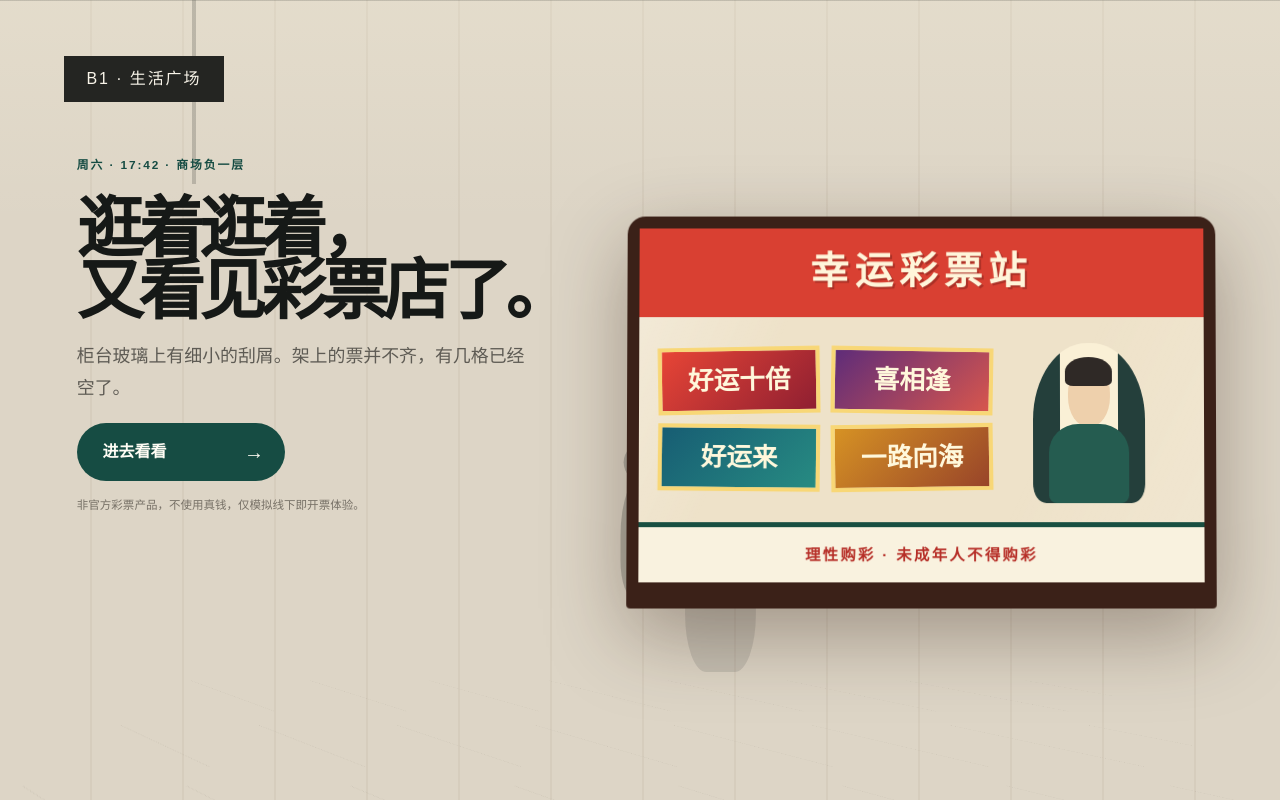
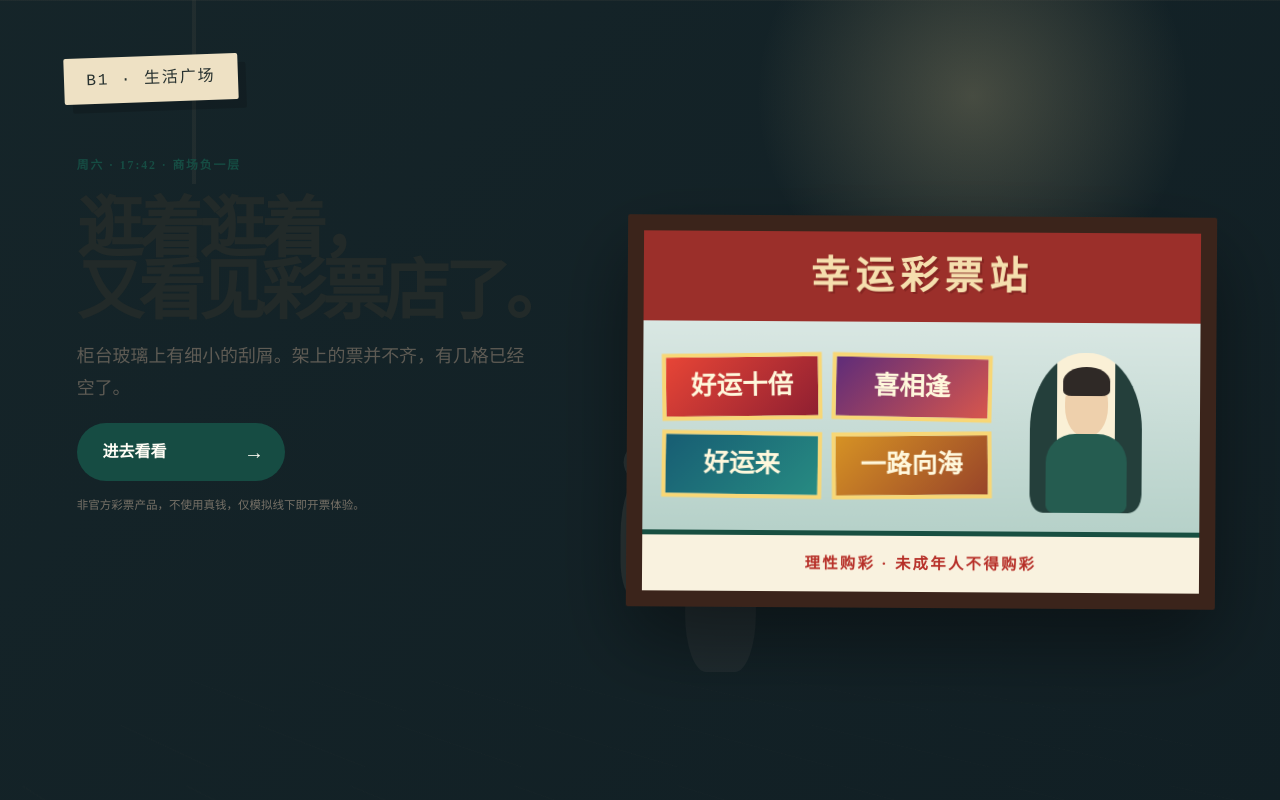
Before and after one commit to owan-lin/scratch-lottery-simulator, a Next.js app: page / in a window 1280 px wide. Built offline with nearby package versions, Linux system fonts and the light colour scheme.

Commit message:
feat: ship night ledger interface

```diff
--- a/app/layout.tsx
+++ b/app/layout.tsx
@@ -1,7 +1,7 @@
 import type { Metadata } from "next";
 import "./globals.css";
 
-const siteUrl = "https://lucky-ticket-shop-owanlin.owanlin.chatgpt.site";
+const siteUrl = "https://lucky-ticket-night-kiosk-owanlin.owanlin.chatgpt.site";
 
 export const metadata: Metadata = {
   metadataBase: new URL(siteUrl),
--- a/app/ui-variant.ts
+++ b/app/ui-variant.ts
@@ -1,3 +1,3 @@
 export type UiVariant = "diorama" | "arcade" | "ledger";
 
-export const UI_VARIANT: UiVariant = "diorama";
+export const UI_VARIANT: UiVariant = "ledger";
```
Also changed, not shown: .openai/hosting.json.
